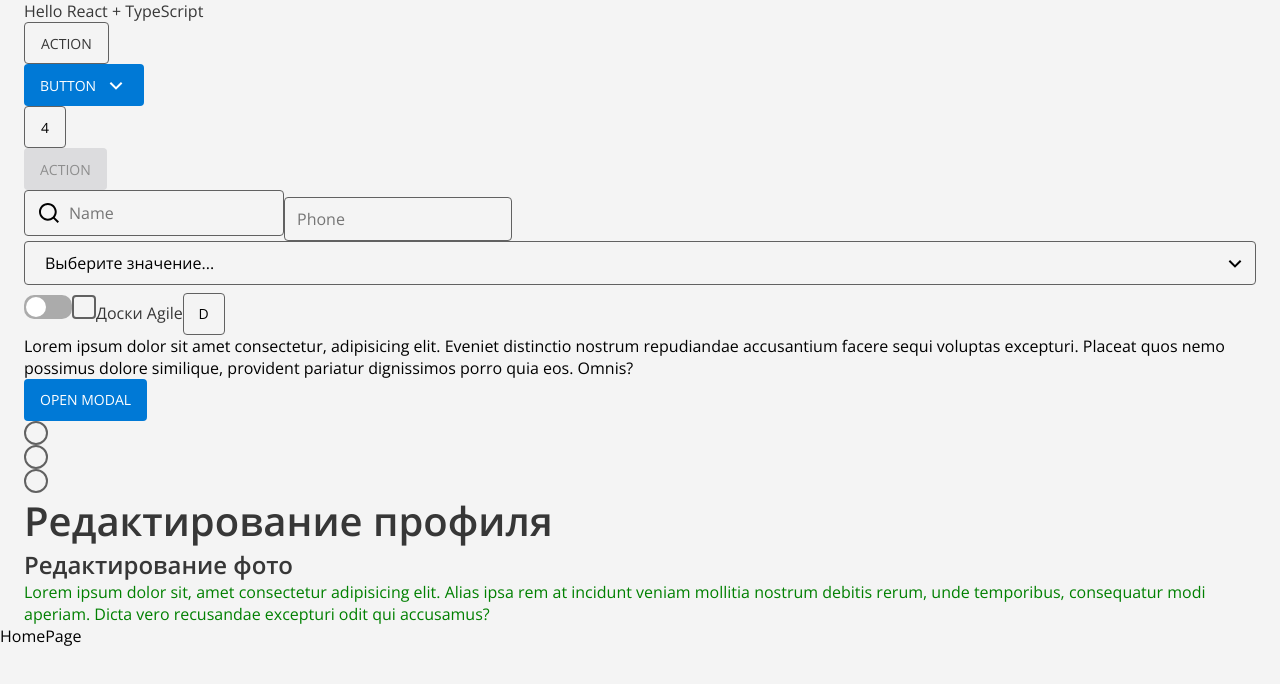
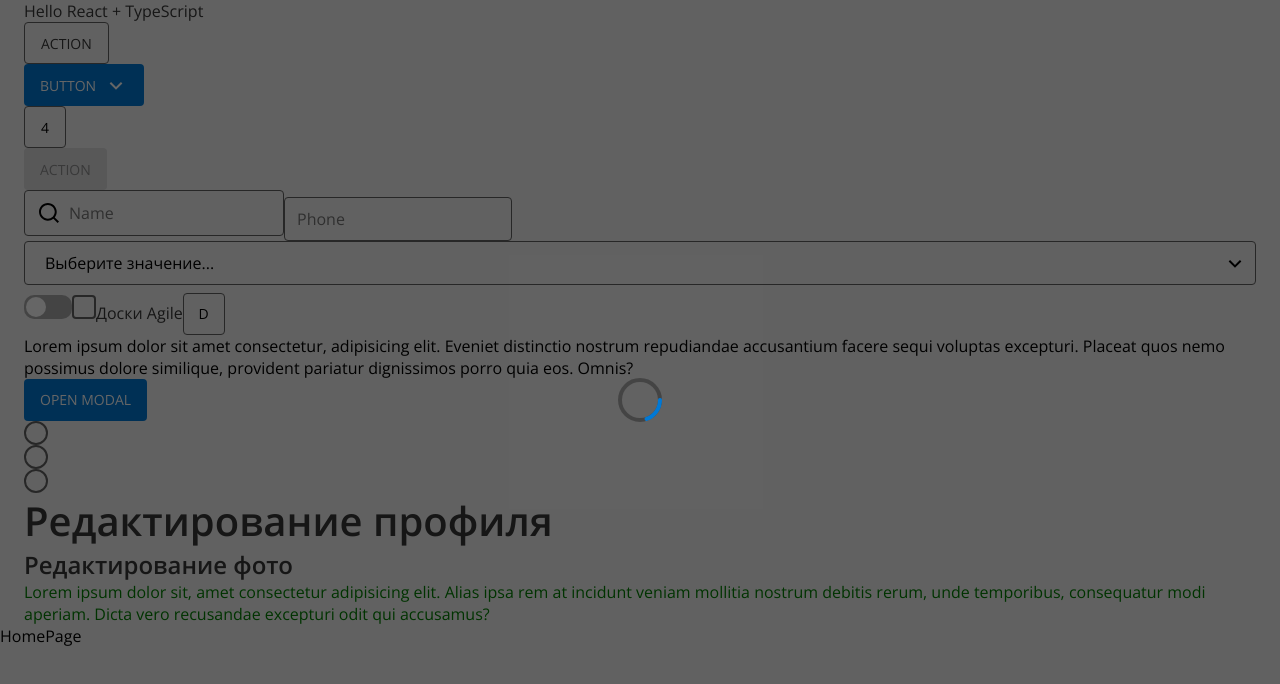
Before and after one commit to FirsovDmitriy/XTrello, a React (Vite) app: page / in a window 1280 px wide. Shown: the top 684 px of the page. Built offline with nearby package versions, Linux system fonts and the light colour scheme.

Commit message:
added the component ui Preloader

```diff
--- a/src/user.InterfaceLayer/App.tsx
+++ b/src/user.InterfaceLayer/App.tsx
@@ -21,6 +21,7 @@ import ModalActions from "./UI/components/Modal/ModalActions"
 import RadioButton from "./UI/components/RadioButton"
 import Typography from "./UI/components/Typography"
 import { Variant } from "./UI/components/Typography/enum"
+import Preloader from "./UI/components/Preloader"
 
 const App = () => {
   const [isDark] = useState(false)
@@ -127,6 +128,8 @@ const App = () => {
           Lorem ipsum dolor sit, amet consectetur adipisicing elit. Alias ipsa rem at incidunt veniam mollitia nostrum debitis rerum, unde temporibus, consequatur modi aperiam. Dicta vero recusandae excepturi odit qui accusamus?
         </Typography>
 
+        <Preloader />
+
       </Container>
 
     </ThemeProvider>
--- a/src/user.InterfaceLayer/UI/components/Preloader/index.tsx
+++ b/src/user.InterfaceLayer/UI/components/Preloader/index.tsx
@@ -1,14 +1,26 @@
-import { FC } from 'react'
+import { FC } from 'react';
+import Colors from '../../constants/colors';
 
+import * as ST from './styled';
 const Preloader: FC = () => {
   return (
-    <div>Preloader</div>
-  )
-}
+    <ST.Overlay>
+      <ST.Preloader
+        width={'60'}
+        height={'60'}
+        viewBox='0 0 60 60'
+        xmlns='http://www.w3.org/2000/svg'
+      >
+        <ST.Circle r={'20'} cx={'30'} cy={'30'} stroke={ Colors.SECONDARY_BG } />
+        <ST.AnimationCircle
+          r={'20'}
+          cx={'30'}
+          cy={'30'}
+          stroke={Colors.PRIMARY}
+        />
+      </ST.Preloader>
+    </ST.Overlay>
+  );
+};
 
-export default Preloader
-
-{/* <svg width="40" height="40" viewBox="0 0 40 40" fill="none" xmlns="http://www.w3.org/2000/svg">
-<path fill-rule="evenodd" clip-rule="evenodd" d="M20 40C31.0457 40 40 31.0457 40 20C40 8.9543 31.0457 0 20 0C8.9543 0 0 8.9543 0 20C0 31.0457 8.9543 40 20 40ZM20 36C28.8366 36 36 28.8366 36 20C36 11.1634 28.8366 4 20 4C11.1634 4 4 11.1634 4 20C4 28.8366 11.1634 36 20 36Z" fill="#DCDCDE"/>
-<path fill-rule="evenodd" clip-rule="evenodd" d="M38 20C39.1046 20 40.0105 19.102 39.9015 18.0028C38.9645 8.55175 31.4483 1.03553 21.9972 0.0985064C20.898 -0.0104713 20 0.895464 20 2.00003C20 3.1046 20.8999 3.98692 21.996 4.12333C29.2367 5.02438 34.9757 10.7634 35.8767 18.004C36.0131 19.1001 36.8954 20 38 20Z" fill="#1F75CB"/>
-</svg> */}
+export default Preloader;
--- /dev/null
+++ b/src/user.InterfaceLayer/UI/components/Preloader/styled.ts
@@ -0,0 +1,39 @@
+import { styled, keyframes } from "styled-components"
+import zIndex from "../../constants/zIndex"
+import Colors from "../../constants/colors"
+
+const widthLine = 4
+
+const rotate = keyframes`
+  100% {
+    stroke-dashoffset: 0;
+  }
+`
+
+export const Preloader = styled.svg`
+  place-self: center;
+  fill: none;
+`
+
+export const Circle = styled.circle`
+  stroke-width: ${ widthLine }px;
+`
+
+export const AnimationCircle = styled.circle`
+  stroke-dasharray: 288;
+  stroke-dashoffset: 288;
+  stroke-linecap: round;
+  animation: ${ rotate } 2.5s infinite cubic-bezier(.56,.23,.9,.51);
+  stroke-width: ${ widthLine }px;
+`
+
+export const Overlay = styled.div`
+  position: fixed;
+  top: 0;
+  left: 0;
+  z-index: ${ zIndex.OVERLAY };
+  display: grid;
+  width: 100%;
+  height: 100%;
+  background: ${ Colors.BLACKOUT };
+`
--- /dev/null
+++ b/src/user.InterfaceLayer/UI/components/Preloader/type.ts
@@ -0,0 +1 @@
+// Preloader types
--- a/src/user.InterfaceLayer/UI/constants/colors/index.ts
+++ b/src/user.InterfaceLayer/UI/constants/colors/index.ts
@@ -9,7 +9,8 @@ enum Colors {
   BORDER = '#616161',
   ERROR = '#EE4222',
 
-  WHITE = '#FFF'
+  WHITE = '#FFF',
+  BLACKOUT = 'rgba(0, 0, 0, 0.6)'
 
 }
 
```
